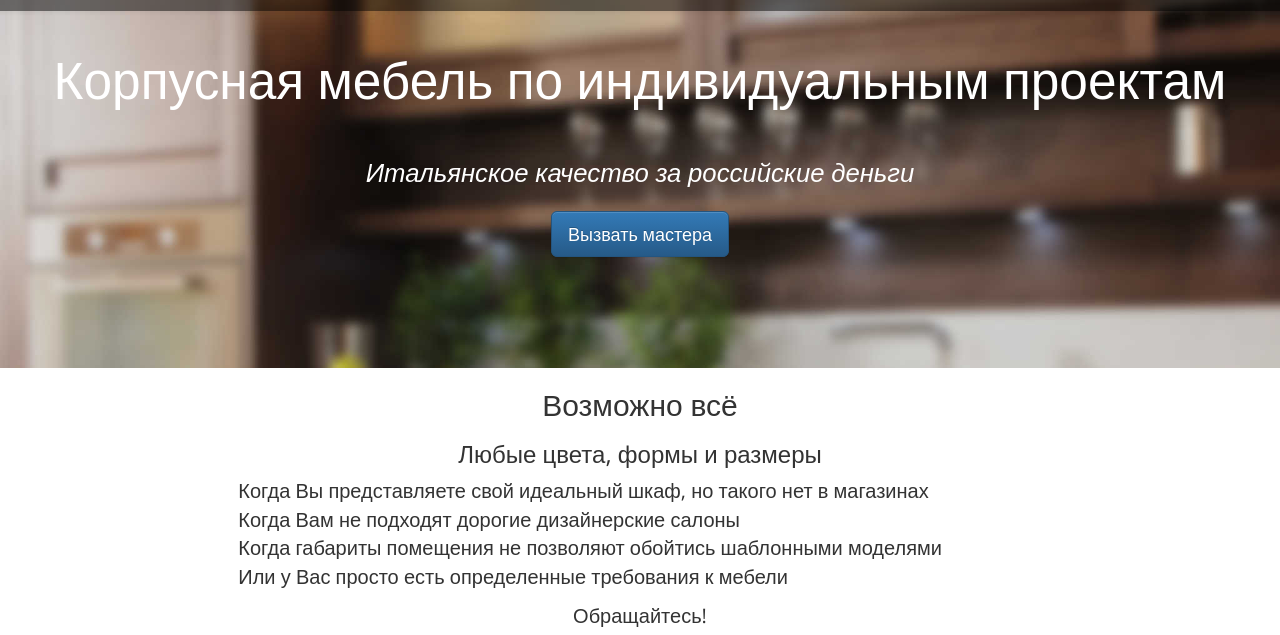
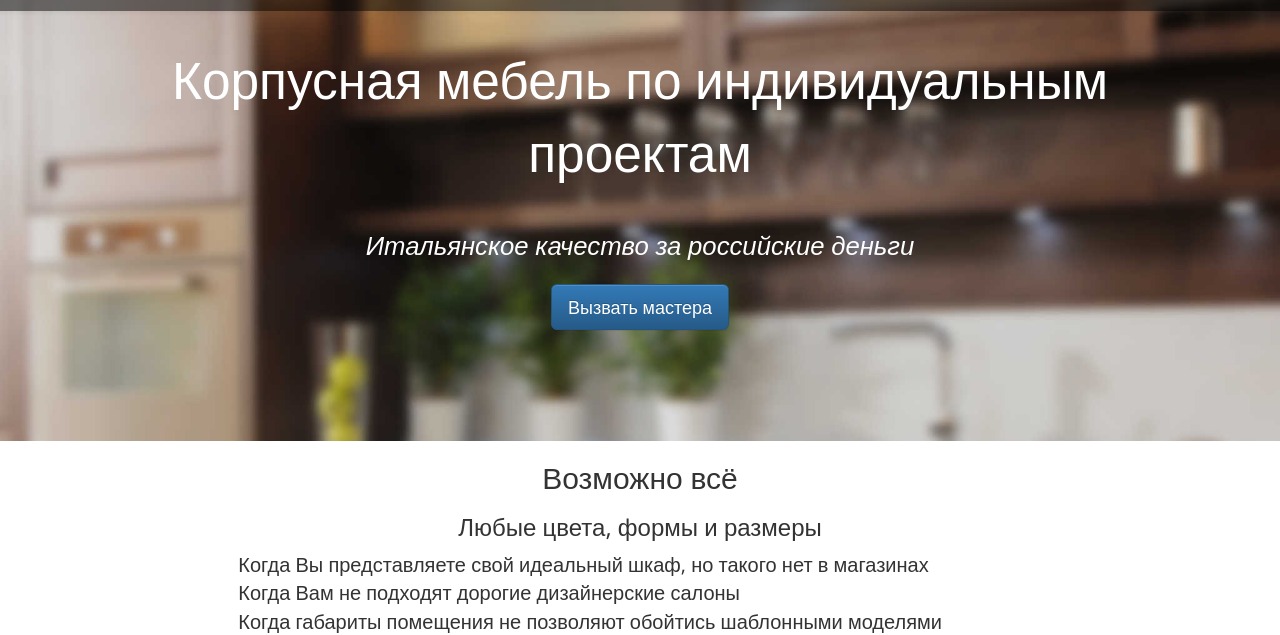
Before and after one commit to DverkiPolki/DverkiPolki, a plain HTML site: page index.html in a window 1280 px wide. Shown: the part 60-695 px from the top of the page. Drawn offline with nearby package versions, Linux system fonts and the light colour scheme.

Commit message:
update images

```diff
--- a/css/main.css
+++ b/css/main.css
@@ -30,7 +30,7 @@ body {
     text-align: center;
     font-size: 3em;
     color: #fff;
-    padding: 2em 0 2em;
+    padding: 2em;
 }
 #hero .subtitle {
     font-size: 0.5em;
```
Also changed, not shown: images/materiali/logo_raumplus_150-70.png, images/materiali/logo_rehau_150-70.png.
